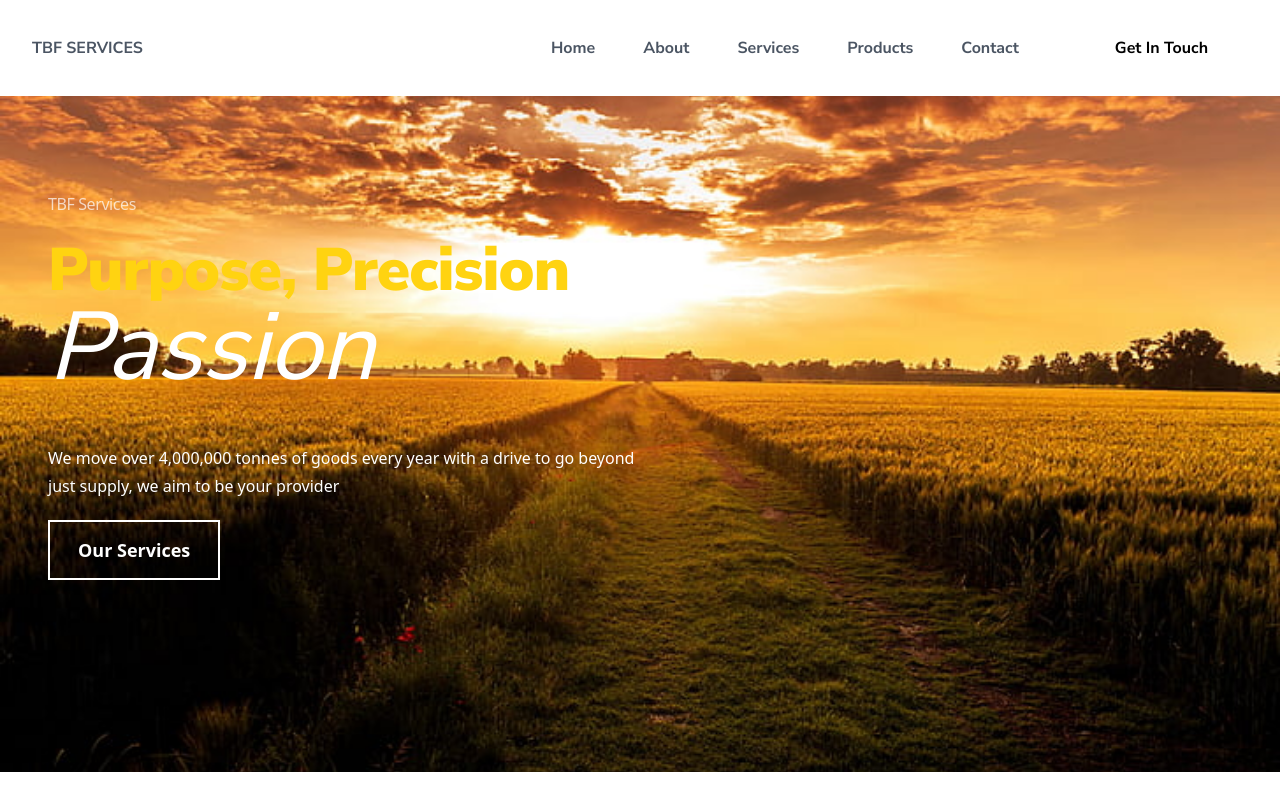
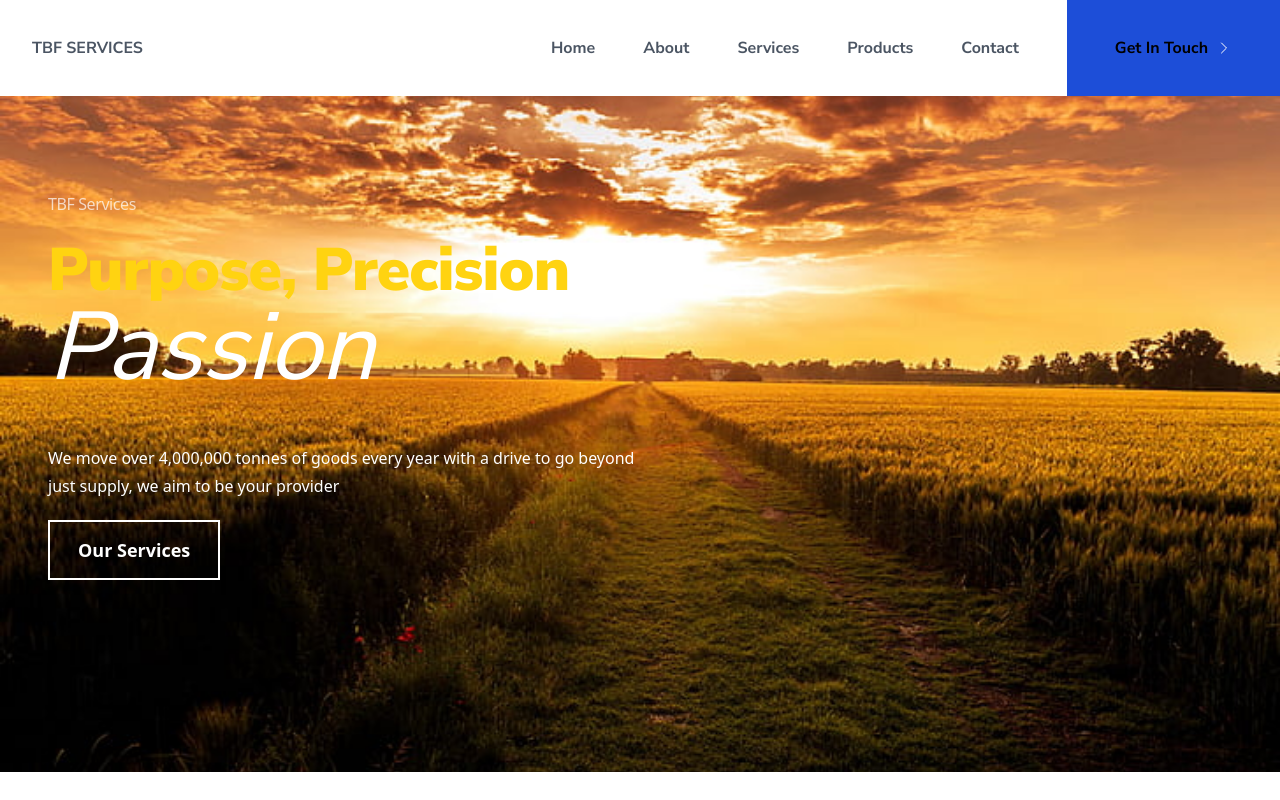
Before and after one commit to seancoutinho/tbfservices, a Next.js app: page / in a window 1280 px wide. Shown: the top 800 px of the page. Built offline with nearby package versions, Linux system fonts and the light colour scheme.

Commit message:
bug: button

```diff
--- a/components/home/header/page.tsx
+++ b/components/home/header/page.tsx
@@ -61,7 +61,7 @@ const Header: React.FC = () => {
       </header>
 
       <div className="hidden sm:flex">
-        <button className="relative flex items-center font-bold text-nowrap px-12 text-black justify-center bg-blue-blue-700 overflow-hidden group">
+        <button className="relative flex items-center font-bold text-nowrap px-12 text-black justify-center bg-blue-700 overflow-hidden group">
           <span className="relative z-10 transition-colors duration-300 ease-in-out group-hover:text-white">
             Get In Touch
           </span>
```
